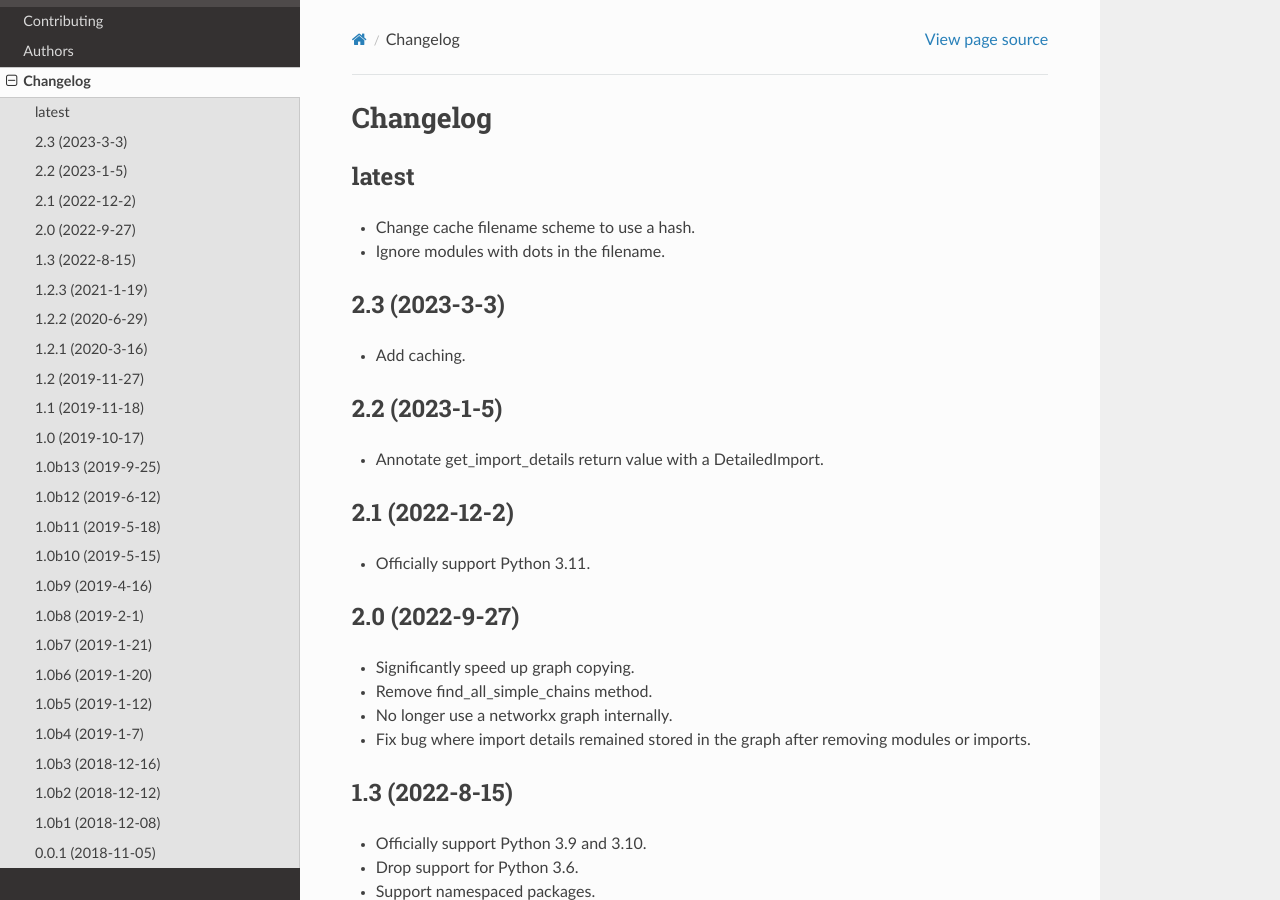
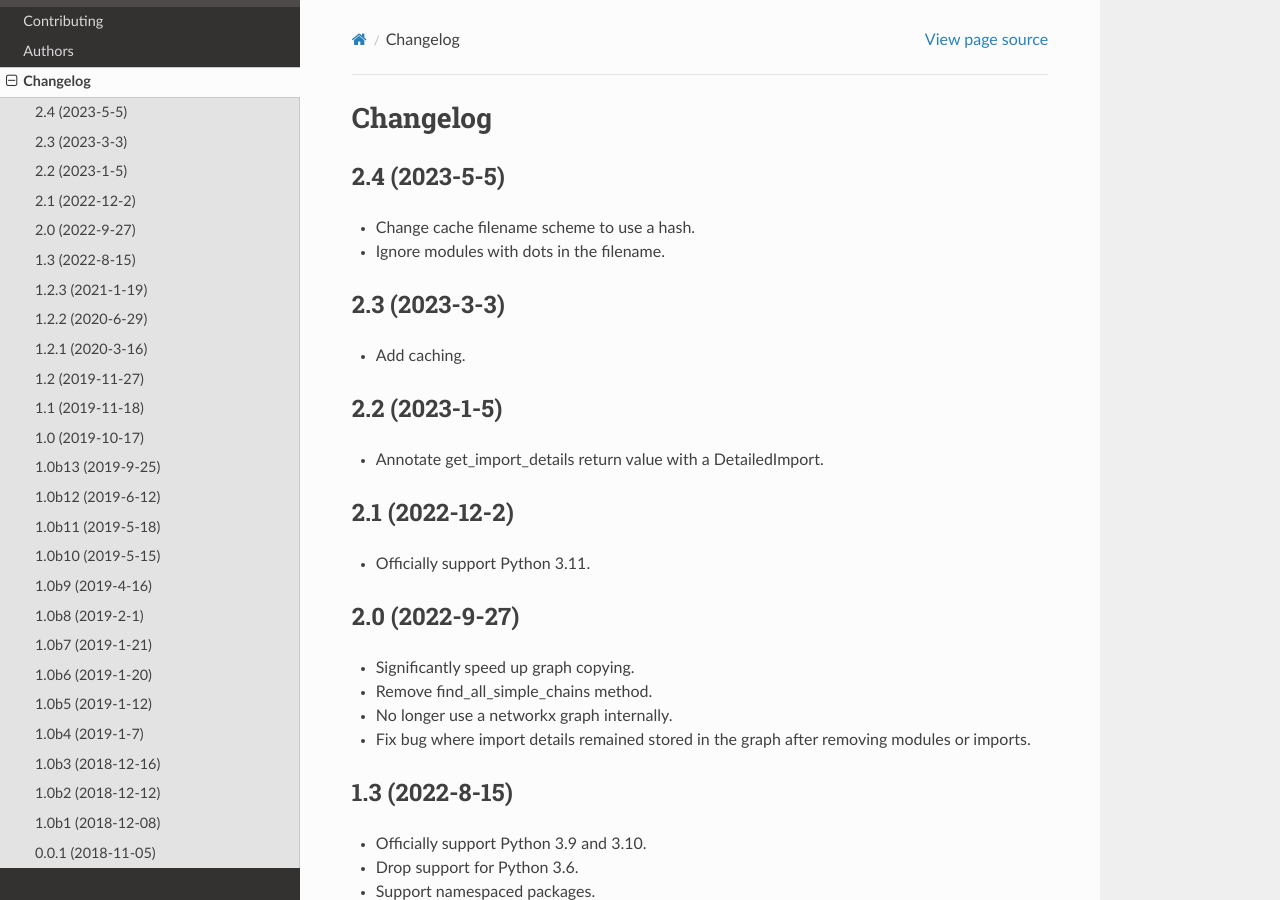
Before and after one commit to seddonym/grimp, a Sphinx documentation site: the page built from docs/changelog.rst, in a window 1280 px wide and 900 px high. Built offline with Sphinx 7.4.7 and the Read the Docs theme 2.0.0, drawn with Linux system fonts in a browser that asks for light colours.

Commit message:
Release v2.4

```diff
--- a/CHANGELOG.rst
+++ b/CHANGELOG.rst
@@ -2,8 +2,8 @@
 Changelog
 =========
 
-latest
-------
+2.4 (2023-5-5)
+--------------
 
 * Change cache filename scheme to use a hash.
 * Ignore modules with dots in the filename.
--- a/docs/conf.py
+++ b/docs/conf.py
@@ -26,7 +26,7 @@
 # The short X.Y version
 version = ''
 # The full version, including alpha/beta/rc tags
-release = '2.3'
+release = '2.4'
 
 
 # -- General configuration ---------------------------------------------------
--- a/setup.py
+++ b/setup.py
@@ -21,7 +21,7 @@
 
 setup(
     name='grimp',
-    version='2.3',
+    version='2.4',
     license='BSD 2-Clause License',
     description="Builds a queryable graph of the imports within one or more Python packages.",
     long_description=read('README.rst'),
--- a/src/grimp/__init__.py
+++ b/src/grimp/__init__.py
@@ -1,4 +1,4 @@
-__version__ = "2.3"
+__version__ = "2.4"
 
 from .domain.valueobjects import Module, DirectImport
 from .application.ports.graph import DetailedImport
```
